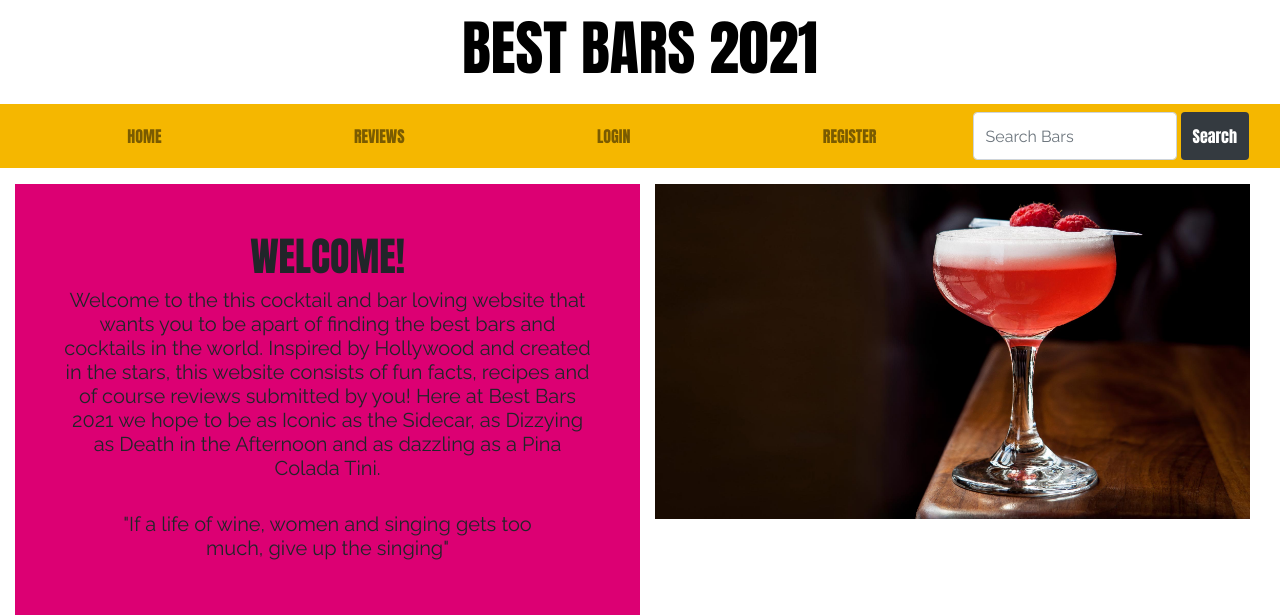
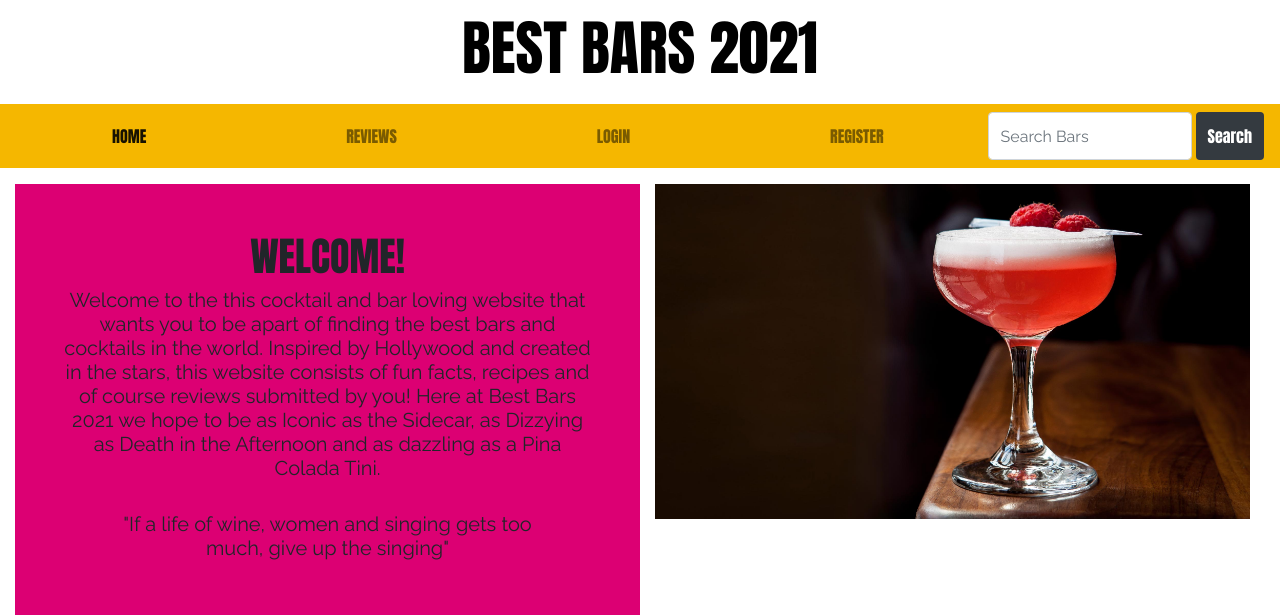
Before and after one commit to chardma3/Best-Bars-2021, a Flask app: page / in a window 1280 px wide. Shown: the top 615 px of the page. Run offline with Flask 2, Linux system fonts and the light colour scheme; some libraries are stand-ins or nearby versions.

Commit message:
Fixed sticky top and toggle button

```diff
--- a/templates/base.html
+++ b/templates/base.html
@@ -31,51 +31,32 @@
             </div>
         </div>
         <!-- navbar-->
-        <nav class="navbar navbar-expand-lg navbar-light sticky-top">
-            <div class="container-fluid">
-                <button class="navbar-toggler" type="button" data-bs-toggle="collapse"
-                    data-bs-target="#navbarSupportedContent" aria-controls="navbarSupportedContent"
-                    aria-expanded="false" aria-label="Toggle navigation">
+        <nav class="navbar navbar-light navbar-expand-sm sticky-top">
+            <button class="navbar-toggler" type="button" data-toggle="collapse" data-target="#navbarToggler"
+                aria-controls="navbarToggler" aria-expanded="false" aria-label="Toggle navigation">
                 <span class="navbar-toggler-icon"></span>
             </button>
-                <div class="collapse navbar-collapse" id="navbarSupportedContent">
-                    <ul id="menu-main-nav" class="navbar-nav nav-fill w-100">
-                        <li id="menu-item-1" class="nav-item  menu-item-1"><a href="{{ url_for('index') }}"
-                                class="nav-link">HOME</a>
-                        </li>
-                        <li id="menu-item-7"
-                            class="nav-item menu-item menu-item-type-post_type menu-item-object-page menu-item-4"><a
-                                href="{{ url_for('get_reviews') }}" class="nav-link">REVIEWS</a></li>
+            <div class="collapse navbar-collapse" id="navbarToggler">
+                <ul class="navbar-nav nav-fill w-100">
+                    <li class="active nav-item mr-2"><a class="nav-link" href="{{ url_for('index') }}">HOME</a></li>
+                    <li class="nav-item mr-2"><a class="nav-link" href="{{ url_for('get_reviews') }}">REVIEWS</a></li>
                     {% if session.user %}
-                        <li id="menu-item-5"
-                            class="nav-item menu-item menu-item-type-post_type menu-item-object-page menu-item-4"><a
-                                href="{{ url_for('write_review') }}" class="nav-link">WRITE REVIEW</a></li>
-                        <li id="menu-item-6"
-                            class="nav-item menu-item menu-item-type-post_type menu-item-object-page menu-item-4"><a
-                                href="{{ url_for('logout', username=session['user']) }}" class="nav-link">LOG OUT</a>
-                        </li>
-
+                    <li class="nav-item mr-2"><a class="nav-link" href="{{ url_for('write_review') }}">WRITE REVIEW</a></li>
+                    <li class="nav-item mr-2"><a class="nav-link"
+                            href="{{ url_for('logout', username=session['user']) }}">LOG OUT</a></li>
                         {% else %}
-
-                        <li id="menu-item-2"
-                            class="nav-item menu-item menu-item-type-post_type menu-item-object-page menu-item-2"><a
-                                href="{{ url_for('login') }}" class="nav-link">LOGIN</a></li>
-                        <li id="menu-item-3"
-                            class="nav-item menu-item menu-item-type-post_type menu-item-object-page menu-item-3"><a
-                                href="{{ url_for('register') }}" class="nav-link">REGISTER</a></li>
+                    <li class="nav-item mr-2"><a class="nav-link" href="{{ url_for('login') }}">LOGIN</a></li>
+                    <li class="nav-item mr-2"><a class="nav-link" href="{{ url_for('register') }}">REGISTER</a></li>
                     {% endif %}
-                        <!--search button-->
                     <form action="{{ url_for('search') }}" method="POST" class="d-flex">
-                            <input class="form-control me-2 mr-1" type="text" name="query" id="query" placeholder="Search Bars"
-                            aria-label="Search">
+                        <input class="form-control me-2 mr-1" type="text" name="query" id="query"
+                            placeholder="Search Bars" aria-label="Search">
                         <button class="btn btn-dark" type="submit">Search</button>
                     </form>
                 </ul>
             </div>
-            </div>
         </nav>
         </header>
-
         <section>
             <!-- flash messages -->
             {% with messages = get_flashed_messages() %}
@@ -134,9 +115,11 @@
             integrity="sha256-9/aliU8dGd2tb6OSsuzixeV4y/faTqgFtohetphbbj0=" crossorigin="anonymous"></script>
         <!-- Bootstrap JavaScript -->
         <script src="https://cdn.jsdelivr.net/npm/popper.js@1.16.1/dist/umd/popper.min.js"
-        integrity="sha384-9/reFTGAW83EW2RDu2S0VKaIzap3H66lZH81PoYlFhbGU+6BZp6G7niu735Sk7lN" crossorigin="anonymous"></script>
+            integrity="sha384-9/reFTGAW83EW2RDu2S0VKaIzap3H66lZH81PoYlFhbGU+6BZp6G7niu735Sk7lN"
+            crossorigin="anonymous"></script>
         <script src="https://cdn.jsdelivr.net/npm/bootstrap@4.6.0/dist/js/bootstrap.min.js"
-        integrity="sha384-+YQ4JLhjyBLPDQt//I+STsc9iw4uQqACwlvpslubQzn4u2UU2UFM80nGisd026JF" crossorigin="anonymous"></script>
+            integrity="sha384-+YQ4JLhjyBLPDQt//I+STsc9iw4uQqACwlvpslubQzn4u2UU2UFM80nGisd026JF"
+            crossorigin="anonymous"></script>
         <!-- Custom JS -->
         <script src="{{url_for('static', filename='js/script.js') }}"></script>
         {% block scripts %}
```
Lines whose indentation alone changed are shown as unchanged.
